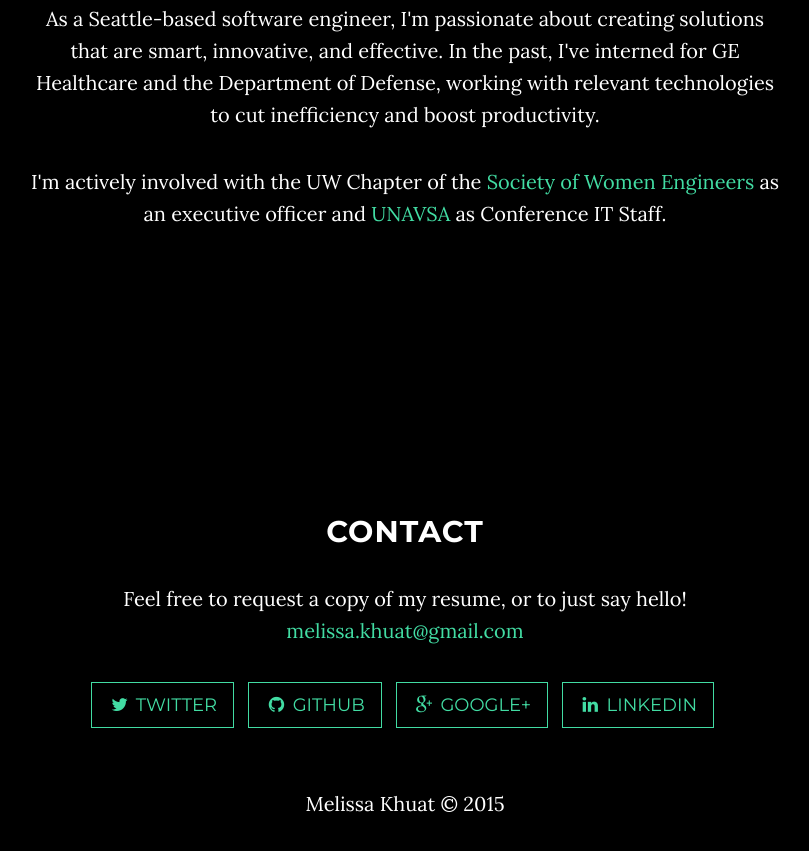
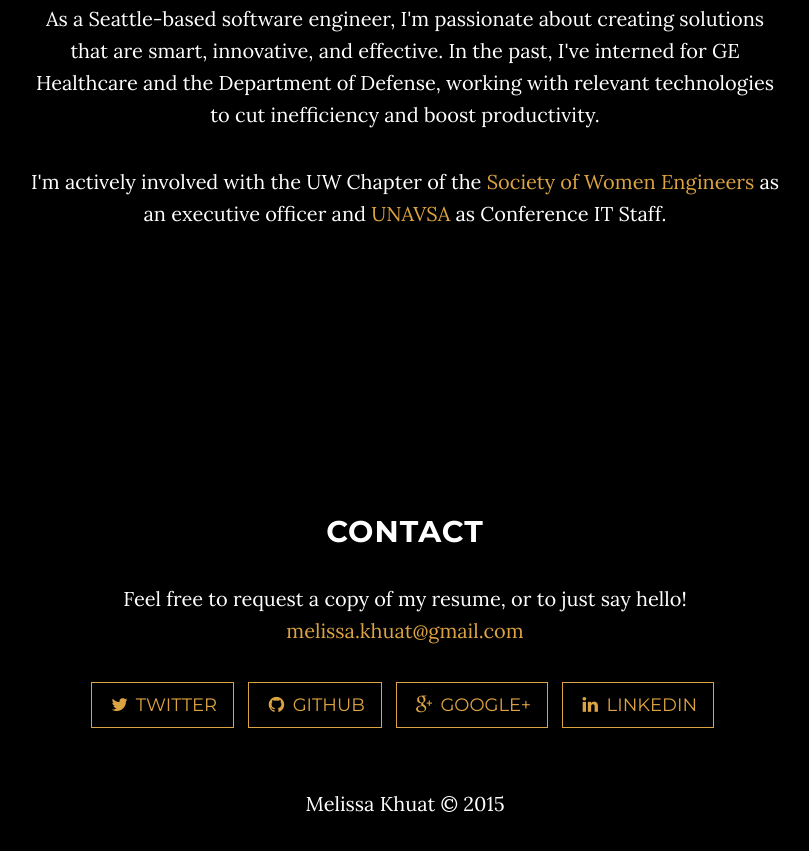
Before and after one commit to mkhuat/mkhuat.github.io, a plain HTML site: page index.html in a window 1280 px wide. Shown: the part 1496-2347 px from the top of the page, without its empty margins (235-1044 px from the left). Drawn offline with Linux system fonts and the light colour scheme; some packages are replaced by stand-ins of ours.

Commit message:
Color theme update

```diff
--- a/css/grayscale.css
+++ b/css/grayscale.css
@@ -45,7 +45,7 @@ p {
 }
 
 a {
-    color: #42dca3;
+    color: #dca342;
     -webkit-transition: all .2s ease-in-out;
     -moz-transition: all .2s ease-in-out;
     transition: all .2s ease-in-out;
@@ -54,7 +54,7 @@ a {
 a:hover,
 a:focus {
     text-decoration: none;
-    color: #1d9b6c;
+    color: #c6923b;
 }
 
 .light {
@@ -305,17 +305,17 @@ a:focus {
 }
 
 .btn-default {
-    border: 1px solid #42dca3;
-    color: #42dca3;
+    border: 1px solid #dca342;
+    color: #dca342;
     background-color: transparent;
 }
 
 .btn-default:hover,
 .btn-default:focus {
-    border: 1px solid #42dca3;
+    border: 1px solid #dca342;
     outline: 0;
     color: #000;
-    background-color: #42dca3;
+    background-color: #dca342;
 }
 
 ul.banner-social-buttons {
```
